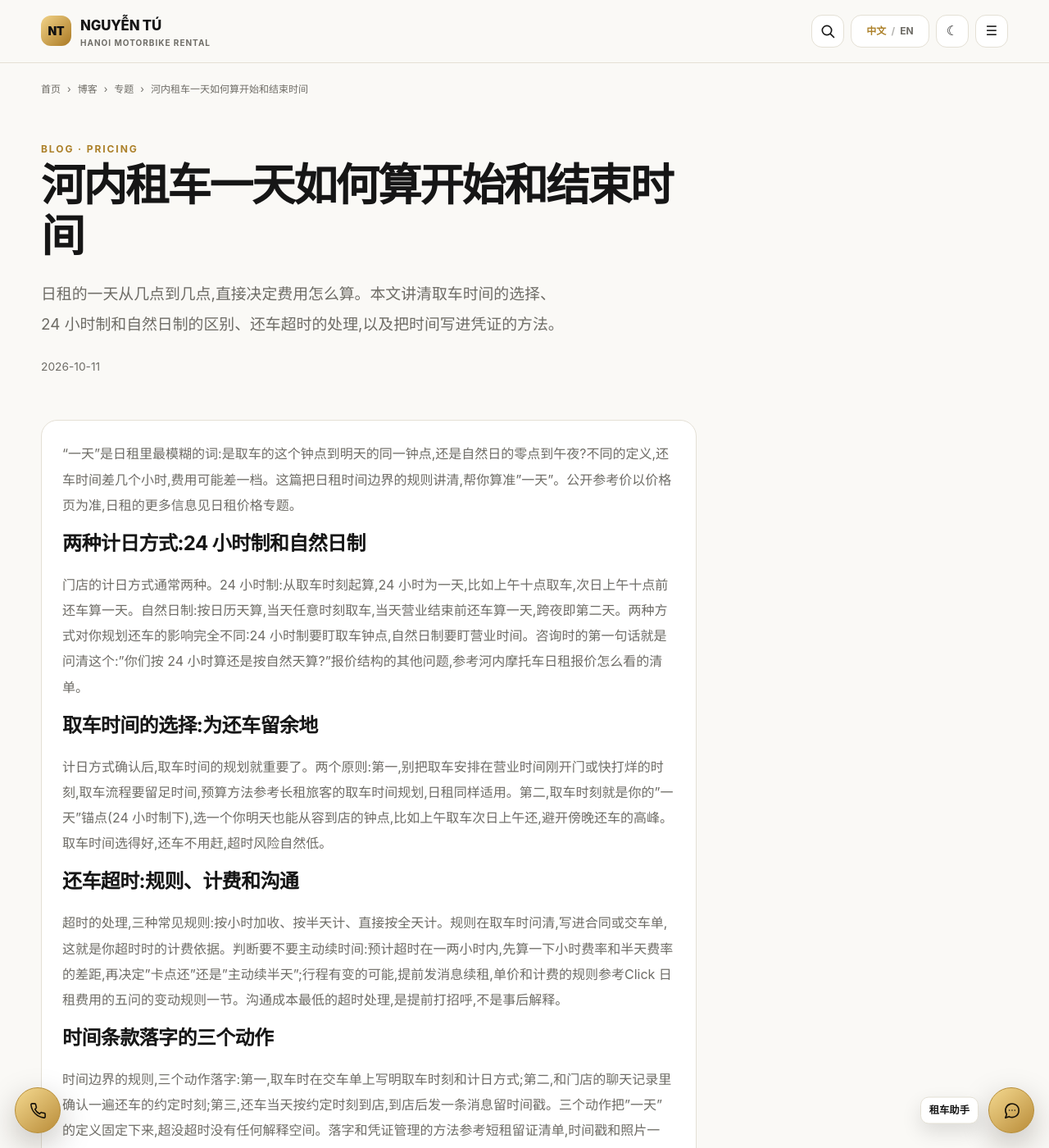
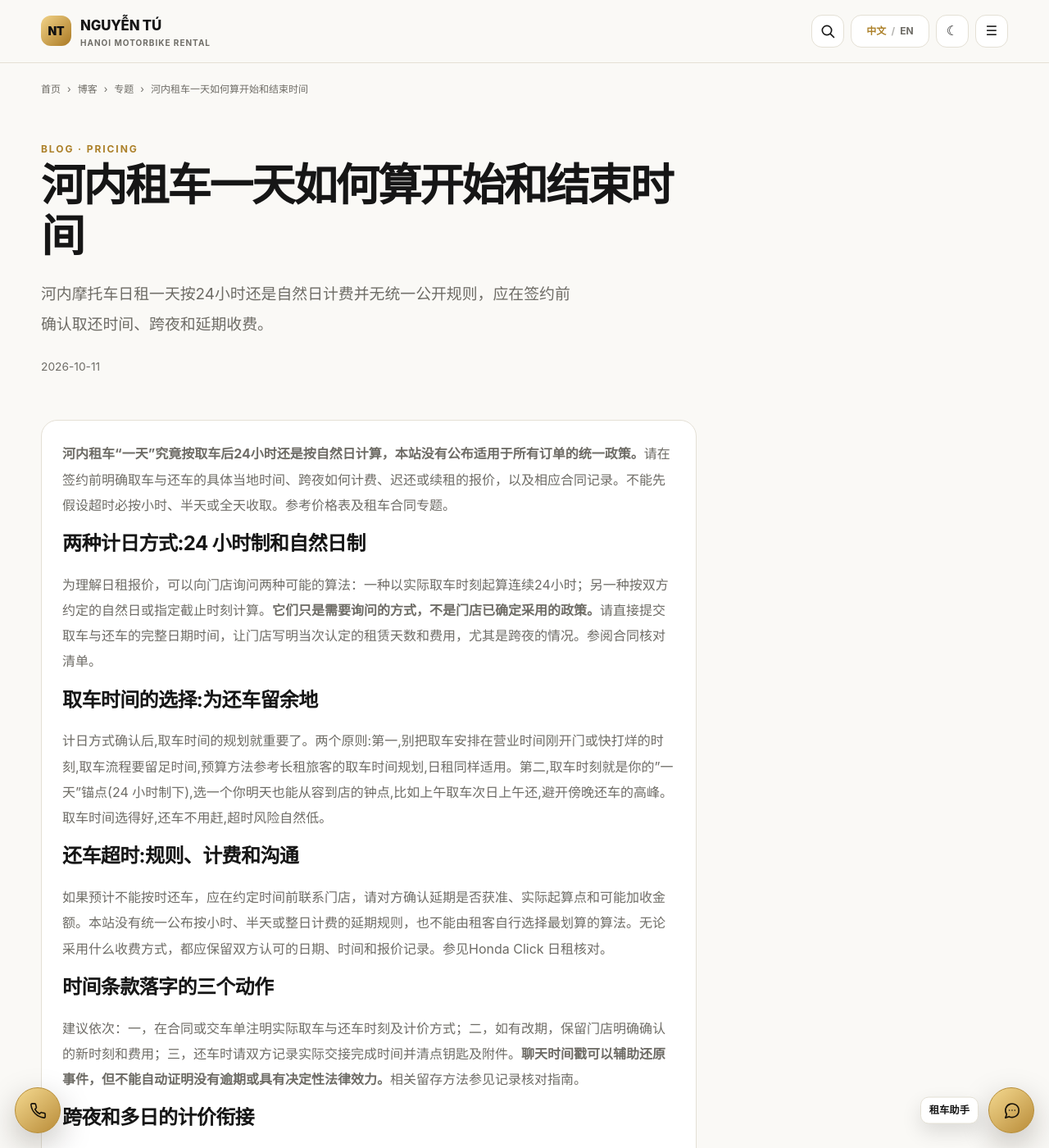
Before and after one commit to thuexemayhanoi/china, a Jekyll site: the page built from _posts/2026-10-11-hanoi-pricing-daily-09.md, in a window 1280 px wide and 1400 px high. Shown: the whole window at 82% size. Built offline with Jekyll 4.4.1, drawn with Linux system fonts in a browser that asks for light colours.

Commit message:
seo(china): answer-first factual daily price corrections batch 10 9

```diff
--- a/_posts/2026-10-11-hanoi-pricing-daily-09.md
+++ b/_posts/2026-10-11-hanoi-pricing-daily-09.md
@@ -5,18 +5,19 @@ topic: "pricing"
 subtopic: "daily"
 permalink: "/blog/hanoi-pricing-daily-09/"
 title: "河内租车一天如何算开始和结束时间"
-description: "日租的一天从几点到几点,直接决定费用怎么算。本文讲清取车时间的选择、24 小时制和自然日制的区别、还车超时的处理,以及把时间写进凭证的方法。"
+description: "河内摩托车日租一天按24小时还是自然日计费并无统一公开规则，应在签约前确认取还时间、跨夜和延期收费。"
+last_modified_at: "2026-10-12"
 primary_keyword: "河内摩托车日租价格"
 date: "2026-10-11 17:54:41 +0700"
 seo_silo: "pricing/daily"
 breadcrumbs: [{"label": "博客", "href": "/blog/"}, {"label": "专题", "href": "/topics/pricing/daily/"}, {"label": "河内租车一天如何算开始和结束时间"}]
 publication_method: "automated_qa"
 ---
-"一天"是日租里最模糊的词:是取车的这个钟点到明天的同一钟点,还是自然日的零点到午夜?不同的定义,还车时间差几个小时,费用可能差一档。这篇把日租时间边界的规则讲清,帮你算准"一天"。公开参考价以[价格页](/prices/)为准,日租的更多信息见[日租价格专题](/topics/pricing/daily/)。
+**河内租车“一天”究竟按取车后24小时还是按自然日计算，本站没有公布适用于所有订单的统一政策。**请在签约前明确取车与还车的具体当地时间、跨夜如何计费、迟还或续租的报价，以及相应合同记录。不能先假设超时必按小时、半天或全天收取。参考[价格表](/prices/)及[租车合同专题](/topics/guides/contracts/)。
 
 ## 两种计日方式:24 小时制和自然日制
 
-门店的计日方式通常两种。24 小时制:从取车时刻起算,24 小时为一天,比如上午十点取车,次日上午十点前还车算一天。自然日制:按日历天算,当天任意时刻取车,当天营业结束前还车算一天,跨夜即第二天。两种方式对你规划还车的影响完全不同:24 小时制要盯取车钟点,自然日制要盯营业时间。咨询时的第一句话就是问清这个:"你们按 24 小时算还是按自然天算?"报价结构的其他问题,参考[河内摩托车日租报价怎么看](/blog/hanoi-pricing-daily-01/)的清单。
+为理解日租报价，可以向门店询问两种可能的算法：一种以实际取车时刻起算连续24小时；另一种按双方约定的自然日或指定截止时刻计算。**它们只是需要询问的方式，不是门店已确定采用的政策。**请直接提交取车与还车的完整日期时间，让门店写明当次认定的租赁天数和费用，尤其是跨夜的情况。参阅[合同核对清单](/topics/guides/contracts/)。
 
 ## 取车时间的选择:为还车留余地
 
@@ -24,11 +25,11 @@ publication_method: "automated_qa"
 
 ## 还车超时:规则、计费和沟通
 
-超时的处理,三种常见规则:按小时加收、按半天计、直接按全天计。规则在取车时问清,写进合同或交车单,这就是你超时时的计费依据。判断要不要主动续时间:预计超时在一两小时内,先算一下小时费率和半天费率的差距,再决定"卡点还"还是"主动续半天";行程有变的可能,提前发消息续租,单价和计费的规则参考[Click 日租费用的五问](/blog/hanoi-pricing-daily-05/)的变动规则一节。沟通成本最低的超时处理,是提前打招呼,不是事后解释。
+如果预计不能按时还车，应在约定时间前联系门店，请对方确认延期是否获准、实际起算点和可能加收金额。本站没有统一公布按小时、半天或整日计费的延期规则，也不能由租客自行选择最划算的算法。无论采用什么收费方式，都应保留双方认可的日期、时间和报价记录。参见[Honda Click 日租核对](/blog/hanoi-pricing-daily-05/)。
 
 ## 时间条款落字的三个动作
 
-时间边界的规则,三个动作落字:第一,取车时在交车单上写明取车时刻和计日方式;第二,和门店的聊天记录里确认一遍还车的约定时刻;第三,还车当天按约定时刻到店,到店后发一条消息留时间戳。三个动作把"一天"的定义固定下来,超没超时没有任何解释空间。落字和凭证管理的方法参考[短租留证清单](/blog/hanoi-rental-scooters-24/),时间戳和照片一样,是费用争议里最硬的证据。
+建议依次：一，在合同或交车单注明实际取车与还车时刻及计价方式；二，如有改期，保留门店明确确认的新时刻和费用；三，还车时请双方记录实际交接完成时间并清点钥匙及附件。**聊天时间戳可以辅助还原事件，但不能自动证明没有逾期或具有决定性法律效力。**相关留存方法参见[记录核对指南](/blog/hanoi-rental-scooters-24/)。
 
 ## 跨夜和多日的计价衔接
 
```
